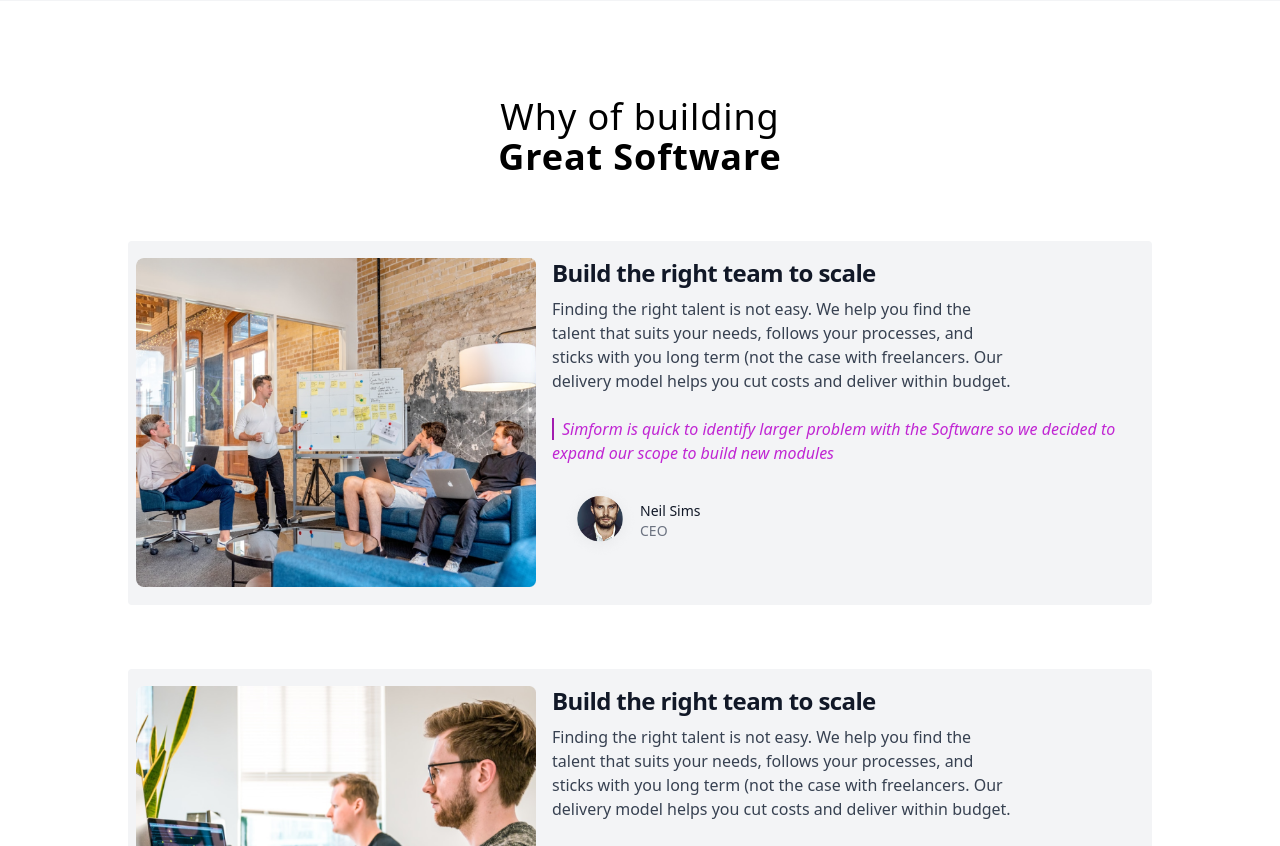
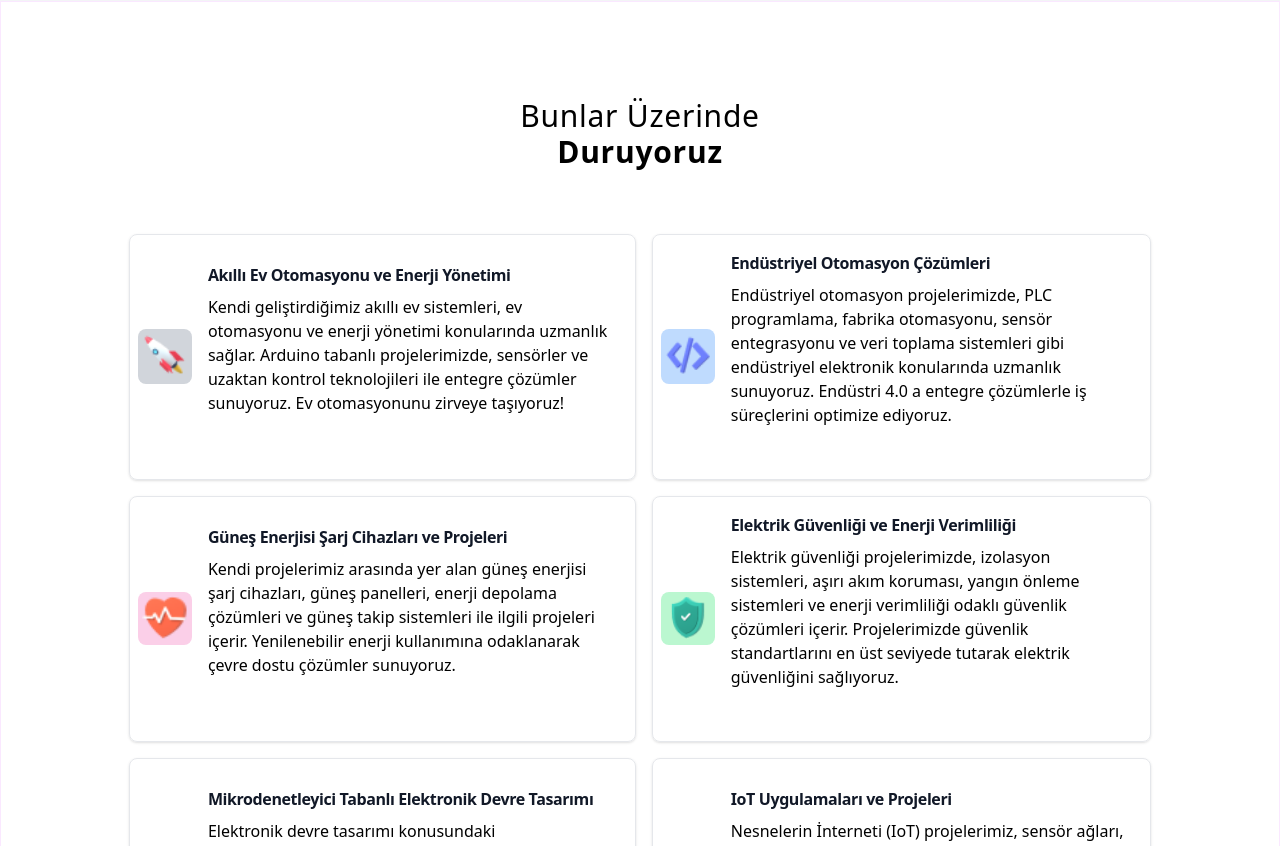
Before and after one commit to atesbey-design/tugtech-website, a Next.js app: page / in a window 1280 px wide. Shown: the part 3773-4619 px from the top of the page. Built offline with nearby package versions, Linux system fonts and the light colour scheme.

Commit message:
Feat:Design

```diff
--- a/app/page.tsx
+++ b/app/page.tsx
@@ -29,15 +29,15 @@ export default function Home () {
 
       <div id="project" className='border w-full  border-gray-100 bg-gray-50 py-24'>
       <h2 className='text-center mb-8 lg:mb-16 text-2xl lg:leading-loose tracking-wide lg:text-4xl'>
-        Our recent
+      Geçmişten günümüze
         <span className='font-bold'>
-          <br /> Case Studies
+          <br />  Projelerimiz
         </span>
       </h2>
         <div className='flex justify-center items-center lg:px-32 px-8'><CaseStudies /></div>
       </div>
 
-      <div className='w-full py-24'>
+      {/* <div className='w-full py-24'>
       <h2 className='text-center mb-8 lg:mb-16 text-3xl leading-loose tracking-wide md:text-4xl'>
         Why of building
         <span className='font-bold'>
@@ -45,13 +45,13 @@ export default function Home () {
         </span>
       </h2>
         <Building />
-      </div>
+      </div> */}
 
       <div className='w-full bg---Shade-light border border-fuchsia-100  py-24'>
       <h2 className='text-center mb-8 lg:mb-16 lg:text-3xl text-2xl leading-loose tracking-wide md:text-4xl'>
-        Our Design and
+        Bunlar Üzerinde
         <span className='font-bold'>
-          <br /> Devolopment approach
+          <br />  Duruyoruz
         </span>
       </h2>
         <Design />
--- a/components/Design/Design.tsx
+++ b/components/Design/Design.tsx
@@ -1,45 +1,54 @@
 import React, { useEffect } from 'react'
 import Image from 'next/image'
 
+
+
 const CardData = [
   {
-      color: `bg-gray-300`,
-      title: 'UX Driven Engineering',
-      text: 'Unlike other companies, we are a UX first development company. Projects are driven by designers and they make sure design and experiences translate to code.',
+    color: 'bg-gray-300',
+    title: 'Akıllı Ev Otomasyonu ve Enerji Yönetimi',
+    text: 'Kendi geliştirdiğimiz akıllı ev sistemleri, ev otomasyonu ve enerji yönetimi konularında uzmanlık sağlar. Arduino tabanlı projelerimizde, sensörler ve uzaktan kontrol teknolojileri ile entegre çözümler sunuyoruz. Ev otomasyonunu zirveye taşıyoruz!',
     image: '/images/Rocket.png',
-
+    imageAlt : 'Akıllı Ev Otomasyonu ve Enerji Yönetimi',
   },
   {
     color: 'bg-pink-200',
-      title: 'Developing Shared Understanding',
-      text: 'Unlike other companies, we are a UX first development company. Projects are driven by designers and they make sure design and experiences translate to code.',
-      image: '/images/Heart.png'
+    title: 'Güneş Enerjisi Şarj Cihazları ve Projeleri',
+    text: 'Kendi projelerimiz arasında yer alan güneş enerjisi şarj cihazları, güneş panelleri, enerji depolama çözümleri ve güneş takip sistemleri ile ilgili projeleri içerir. Yenilenebilir enerji kullanımına odaklanarak çevre dostu çözümler sunuyoruz.',
+    image: '/images/Heart.png',
+    imageAlt : 'Güneş Enerjisi Şarj Cihazları ve Projeleri',
   },
   {
     color: 'bg-yellow-200',
-      title: 'Proven Experience and Expertise',
-      text: 'Unlike other companies, we are a UX first development company. Projects are driven by designers and they make sure design and experiences translate to code.',
-      image: '/images/Success.png'
+    title: 'Mikrodenetleyici Tabanlı Elektronik Devre Tasarımı',
+    text: 'Elektronik devre tasarımı konusundaki deneyimimizle, PCB tasarımı, mikrodenetleyici tabanlı projeler ve endüstriyel elektronik çözümleri gibi konularda başarıyla geliştirilmiş projeleri içeririz. Elektronik dünyasında sınırları zorluyoruz!',
+    image: '/images/Success.png',
+    imageAlt : 'Mikrodenetleyici Tabanlı Elektronik Devre Tasarımı',
   },
   {
     color: 'bg-blue-200',
-        title: 'Security & Intellectual Property (IP)',
-        text: 'Unlike other companies, we are a UX first development company. Projects are driven by designers and they make sure design and experiences translate to code.',
-        image: '/images/Code.png'
+    title: 'Endüstriyel Otomasyon Çözümleri',
+    text: 'Endüstriyel otomasyon projelerimizde, PLC programlama, fabrika otomasyonu, sensör entegrasyonu ve veri toplama sistemleri gibi endüstriyel elektronik konularında uzmanlık sunuyoruz. Endüstri 4.0 a entegre çözümlerle iş süreçlerini optimize ediyoruz.',
+    image: '/images/Code.png',
+    imageAlt : 'Endüstriyel Otomasyon Çözümleri',
   },
   {
     color: 'bg-green-200',
-        title: 'Code Reviews',
-        text: 'Unlike other companies, we are a UX first development company. Projects are driven by designers and they make sure design and experiences translate to code.',
-        image: '/images/Shield.png'
+    title: 'Elektrik Güvenliği ve Enerji Verimliliği',
+    text: 'Elektrik güvenliği projelerimizde, izolasyon sistemleri, aşırı akım koruması, yangın önleme sistemleri ve enerji verimliliği odaklı güvenlik çözümleri içerir. Projelerimizde güvenlik standartlarını en üst seviyede tutarak elektrik güvenliğini sağlıyoruz.',
+    image: '/images/Shield.png',
+    imageAlt : 'Elektrik Güvenliği ve Enerji Verimliliği',
   },
   {
     color: 'bg-fuchsia-200',
-        title: 'Quality Assurance & Testing',
-        text: 'Unlike other companies, we are a UX first development company. Projects are driven by designers and they make sure design and experiences translate to code.',
-        image: '/images/Padlock.png'
+    title: 'IoT Uygulamaları ve Projeleri',
+    text: 'Nesnelerin İnterneti (IoT) projelerimiz, sensör ağları, uzaktan izleme ve kontrol sistemleri, veri analizi ve bulut tabanlı IoT çözümleri ile ilgili konularda geliştirilmiş projeleri içerir. Veri odaklı IoT uygulamalarıyla geleceği bugünden inşa ediyoruz.',
+    image: '/images/Padlock.png',
+    imageAlt : 'IoT Uygulamaları ve Projeleri',
   },
-  ]
+];
+
+
 
 const Design = () => {
 
@@ -59,12 +68,13 @@ const Design = () => {
             src={card.image}
             width={60}
             height={60}
-            alt='Card Image Alt Text'
+            alt={card.imageAlt}
+
           />
           <div className='flex flex-col justify-between p-4 leading-normal w-full'>
-            <h4 className='mb-2  font-bold tracking-tight text-gray-900 '>
+            <h1 className='mb-2  font-bold tracking-tight text-gray-900 '>
               {card.title}
-            </h4>
+            </h1>
             <p className='mb-3 font-normal text-balancetext-gray-400'>
               {card.text} <br /> <br />
 
```
Lines whose indentation alone changed are shown as unchanged.
